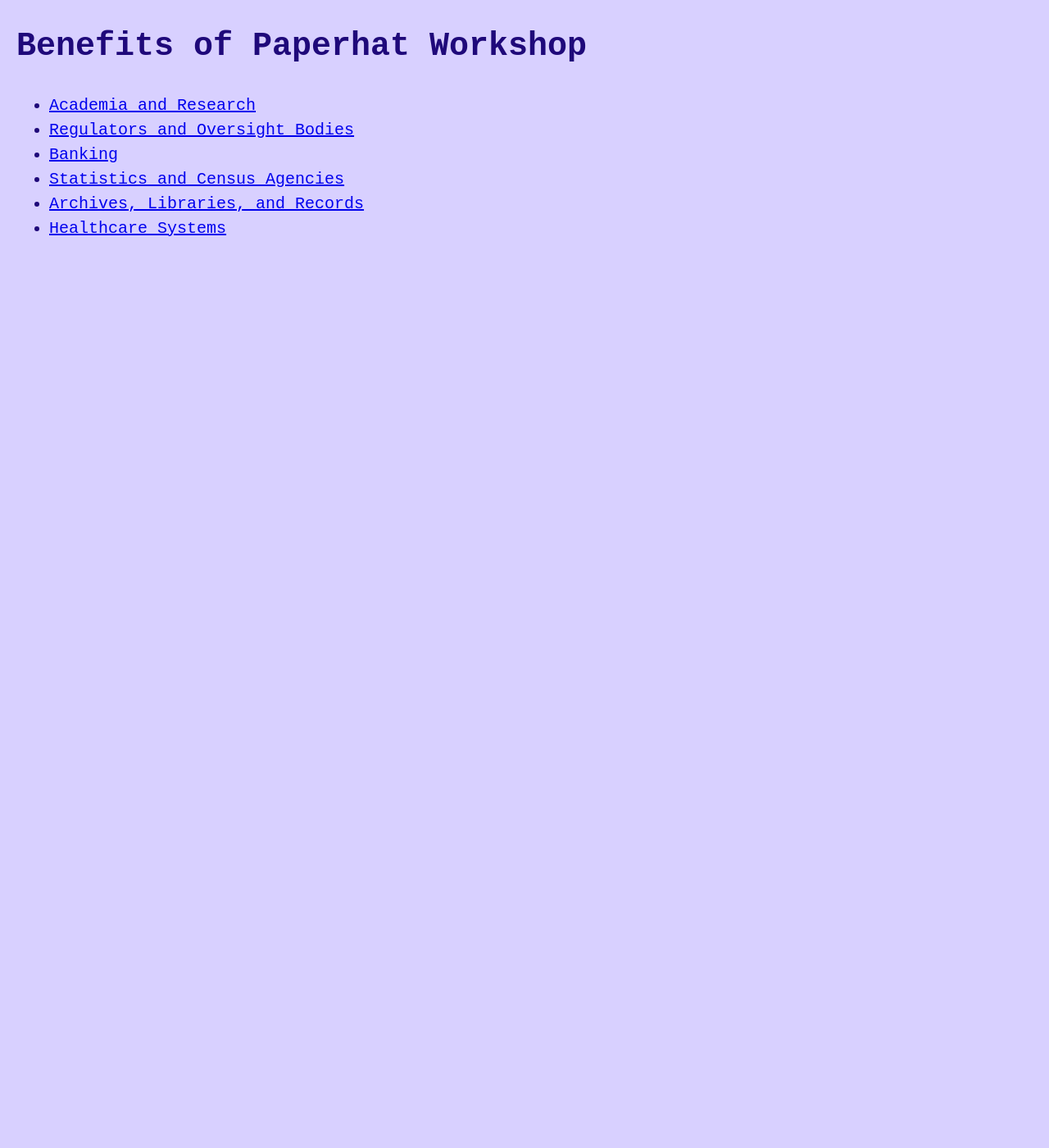
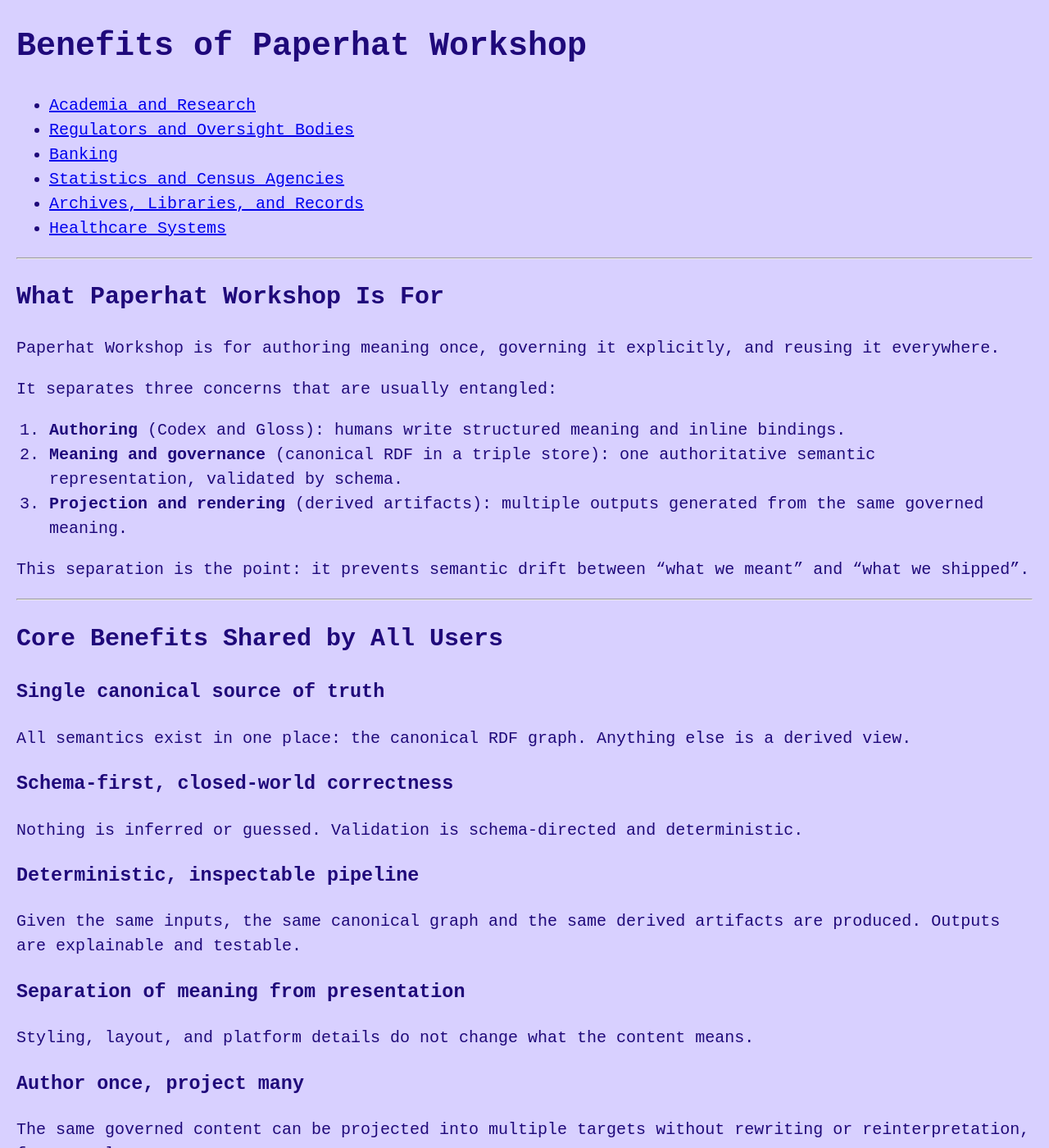
Before and after one commit to paperhat/paperhat.dev, a Jekyll site: the page built from notes/benefits/index.md, in a window 1280 px wide and 1400 px high. Shown: the whole window at 82% size. Built offline with Jekyll 4.4.1, drawn with Linux system fonts in a browser that asks for light colours; some web fonts are replaced; our own code applies the rules of GitHub Pages for plain Markdown files; some of the changed text lies outside the part shown.

Commit message:
chore: update

```diff
--- a/notes/benefits/index.md
+++ b/notes/benefits/index.md
@@ -6,3 +6,57 @@
 - [Statistics and Census Agencies](statistics/index.md)
 - [Archives, Libraries, and Records](archives/index.md)
 - [Healthcare Systems](healthcare/index.md)
+
+---
+
+## What Paperhat Workshop Is For
+
+Paperhat Workshop is for authoring meaning once, governing it explicitly, and reusing it everywhere.
+
+It separates three concerns that are usually entangled:
+
+1. **Authoring** (Codex and Gloss): humans write structured meaning and inline bindings.
+2. **Meaning and governance** (canonical RDF in a triple store): one authoritative semantic representation, validated by schema.
+3. **Projection and rendering** (derived artifacts): multiple outputs generated from the same governed meaning.
+
+This separation is the point: it prevents semantic drift between “what we meant” and “what we shipped”.
+
+---
+
+## Core Benefits Shared by All Users
+
+### Single canonical source of truth
+All semantics exist in one place: the canonical RDF graph. Anything else is a derived view.
+
+### Schema-first, closed-world correctness
+Nothing is inferred or guessed. Validation is schema-directed and deterministic.
+
+### Deterministic, inspectable pipeline
+Given the same inputs, the same canonical graph and the same derived artifacts are produced. Outputs are explainable and testable.
+
+### Separation of meaning from presentation
+Styling, layout, and platform details do not change what the content means.
+
+### Author once, project many
+The same governed content can be projected into multiple targets without rewriting or reinterpretation, for example:
+- web outputs (HTML/CSS/JS/TS/WASM)
+- print-oriented outputs (PDF, LaTeX, paper-book workflows)
+- ebooks (e.g. mobi/epub-style targets)
+- audio and scripted media (e.g. podcast-friendly structures)
+- data exports and program generation (language-specific code generators)
+
+### Longevity and reuse
+Because meaning is explicit and independent of any one renderer or app, content remains usable as tools, teams, and technologies change.
+
+---
+
+## Individuals and the General Public
+
+The same architecture helps small projects too: recipes, personal sites, blogs, documentation, and hobby knowledge bases.
+
+For individuals, the benefit is not “enterprise governance”. It is:
+- keeping a growing body of content coherent over time
+- reusing the same content across multiple formats (web, PDF, ebook, print) without duplicating effort
+- avoiding hidden assumptions that make old content hard to maintain
+
+Workshop is for anyone who wants their content to remain correct, reusable, and portable across time and outputs.
```
